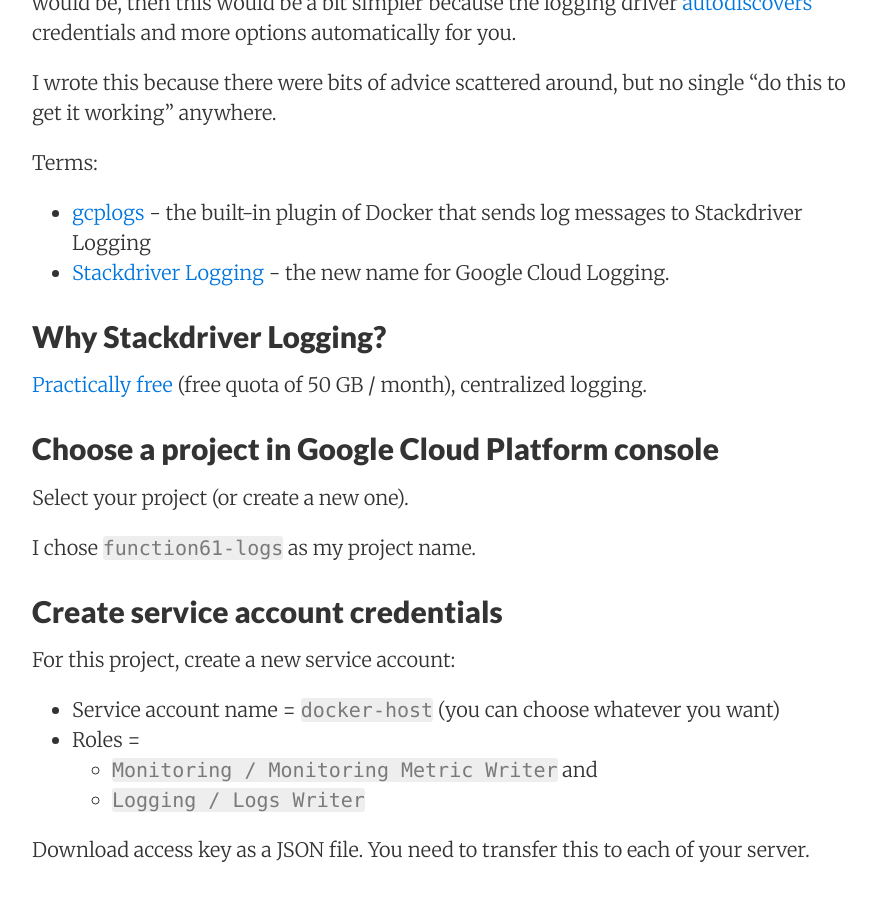
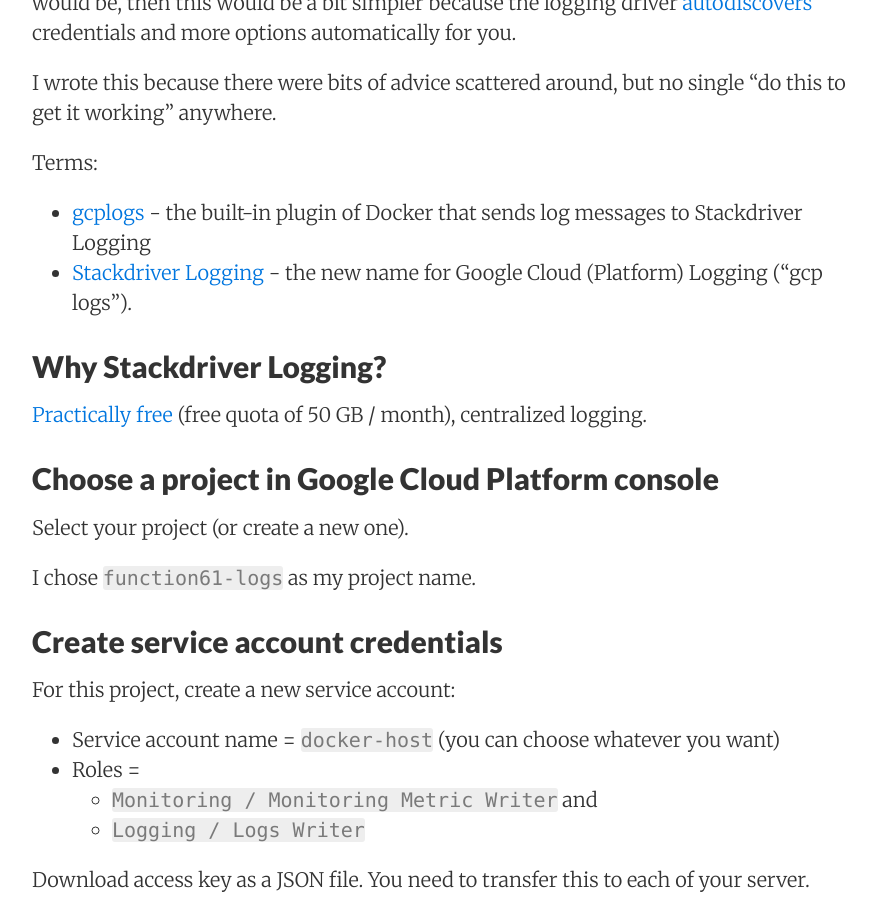
Before and after one commit to joonas-fi/joonas.fi, a Jekyll site: the page built from blog/_posts/2019/2019-01-06-how-to-configure-gcplogs-for-docker.md, in a window 1280 px wide and 900 px high, scrolled down 592 px. Shown: the whole window, without its empty margins (188-1064 px from the left). Built offline with Jekyll 4.4.1, drawn with Linux system fonts in a browser that asks for light colours; nearby versions of some CDN libraries; comment, search, counter and statistics services are not loaded.

Commit message:
Explain gcplogs name

```diff
--- a/blog/_posts/2019/2019-01-06-how-to-configure-gcplogs-for-docker.md
+++ b/blog/_posts/2019/2019-01-06-how-to-configure-gcplogs-for-docker.md
@@ -17,7 +17,7 @@
 
 - [gcplogs](https://docs.docker.com/config/containers/logging/gcplogs/) - the built-in
   plugin of Docker that sends log messages to Stackdriver Logging
-- [Stackdriver Logging](https://cloud.google.com/logging/docs/) - the new name for Google Cloud Logging.
+- [Stackdriver Logging](https://cloud.google.com/logging/docs/) - the new name for Google Cloud (Platform) Logging ("gcp logs").
 
 
 Why Stackdriver Logging?
```
